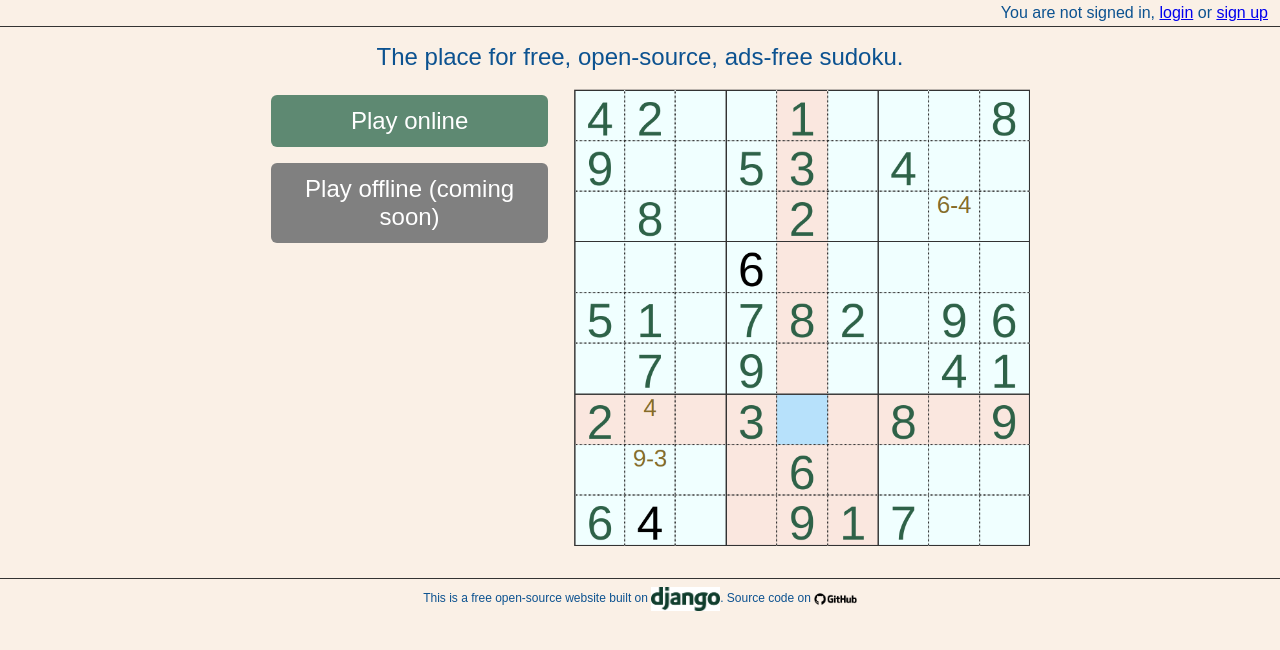
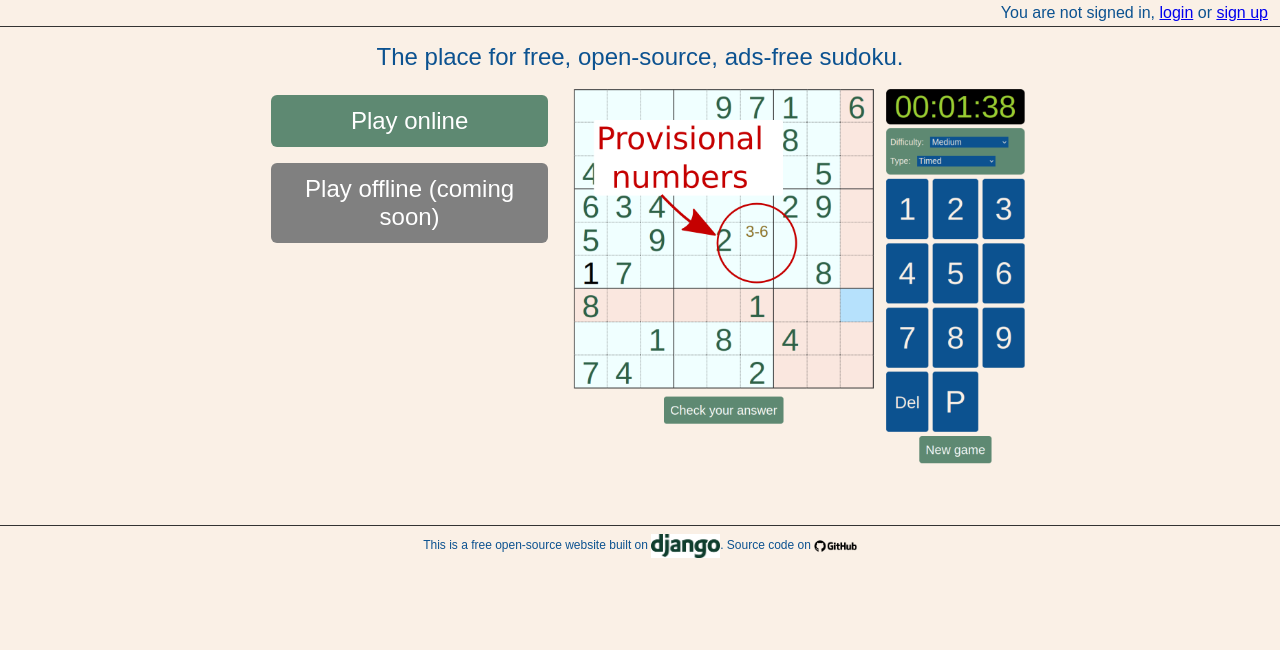
Before and after one commit to albertocorrias/sudoku, a Django app: page / in a window 1280 px wide. Shown: the part 72-722 px from the top of the page. Run offline with Django 3.2, Linux system fonts and the light colour scheme.

Commit message:
home page redseign

```diff
--- /dev/null
+++ b/sudoku_site/sudoku_app/static/home_slideshow.js
@@ -0,0 +1,14 @@
+let slideIndex = 0;
+showSlides();
+
+function showSlides() {
+  let i;
+  let slides = document.getElementsByClassName("home_page_slides");
+  for (i = 0; i < slides.length; i++) {
+    slides[i].style.display = "none";
+  }
+  slideIndex++;
+  if (slideIndex > slides.length) {slideIndex = 1}
+  slides[slideIndex-1].style.display = "block";
+  setTimeout(showSlides, 2000); // Change image every 2 seconds
+}
--- a/sudoku_site/sudoku_app/static/home_style.css
+++ b/sudoku_site/sudoku_app/static/home_style.css
@@ -15,9 +15,84 @@ div.home_main_container{
     column-gap: 1vmin;
     margin-top: 2vmin;
 }
-div.home_image_container{
-    width: 100%;
+
+/* Slideshow container */
+div.slide_show_container{
+    max-width: 1000px;
+    position: relative;
+    margin: auto;
 }
+
+/* Hide the images by default */
+.home_page_slides {
+    display: none;
+}
+
+/* Next & previous buttons */
+.previous_slide, .next_slide {
+    cursor: pointer;
+    position: absolute;
+    top: 50%;
+    width: auto;
+    margin-top: -22px;
+    padding: 16px;
+    color: white;
+    font-weight: bold;
+    font-size: 18px;
+    transition: 0.6s ease;
+    border-radius: 0 3px 3px 0;
+    user-select: none;
+}
+
+  /* Position the "next button" to the right */
+  .next{
+    right: 0;
+    border-radius: 3px 0 0 3px;
+  }
+
+  /* On hover, add a black background color with a little bit see-through */
+  .previous_slide:hover, .next_slide:hover {
+    background-color: rgba(0,0,0,0.8);
+  }
+
+  /* Number text (1/3 etc) */
+  div.numbertext {
+    color: #f2f2f2;
+    font-size: 12px;
+    padding: 8px 12px;
+    position: absolute;
+    top: 0;
+  }
+
+  /* The dots/bullets/indicators */
+  .dot {
+    cursor: pointer;
+    height: 15px;
+    width: 15px;
+    margin: 0 2px;
+    background-color: #bbb;
+    border-radius: 50%;
+    display: inline-block;
+    transition: background-color 0.6s ease;
+  }
+
+  .active, .dot:hover {
+    background-color: #717171;
+  }
+
+  /* Fading animation */
+  .fade {
+    animation-name: fade;
+    animation-duration: 1.5s;
+  }
+
+  @keyframes fade {
+    from {opacity: .4}
+    to {opacity: 1}
+  }
+
+
+
 div.home_buttons_container{
     display: block;
 }
--- a/sudoku_site/sudoku_app/templates/sudoku_app/home.html
+++ b/sudoku_site/sudoku_app/templates/sudoku_app/home.html
@@ -15,11 +15,25 @@
                     </form>
                     <button type="button" class="home_buttons" id="play_offline_id" style="background-color: grey;">Play offline (coming soon)</button>
                 </div>
-                <div class="home_image_container">
-                    <img src="{% static   'images/sudoku_image_web.png' %}" alt="sudoku_image" width="100%">
+                <div class="slide_show_container">
+                      <!-- Full-width images with number and caption text -->
+                        <div class="home_page_slides fade">
+                            <img src="{% static   'images/sudoku_image_web_1.png' %}" style="width:100%">
+                        </div>
+
+                        <div class="home_page_slides fade">
+                            <img src="{% static   'images/sudoku_image_web_2.png' %}" style="width:100%">
+                        </div>
+
+                        <div class="home_page_slides fade">
+                            <img src="{% static   'images/sudoku_image_web_3.png' %}" style="width:100%">
+                        </div>
                 </div>
+                <br>
+
             </div>
         </div>
         {% include 'sudoku_app/footer.html' %}
+        <script src="{% static   'home_slideshow.js' %}"></script>
     </body>
 </html>
```
Also changed, not shown: sudoku_site/sudoku_app/static/images/slide_show.svg (added), sudoku_site/sudoku_app/static/images/sudoku_image_web.png (deleted), sudoku_site/sudoku_app/static/images/sudoku_image_web_1.png (added), sudoku_site/sudoku_app/static/images/sudoku_image_web_2.png (added), sudoku_site/sudoku_app/static/images/sudoku_image_web_3.png (added), sudoku_site/sudoku_app/static/images/sudoku_image_web_old.png (added), sudoku_site/sudoku_app/static/images/sudoku_screenshot.png (added).
